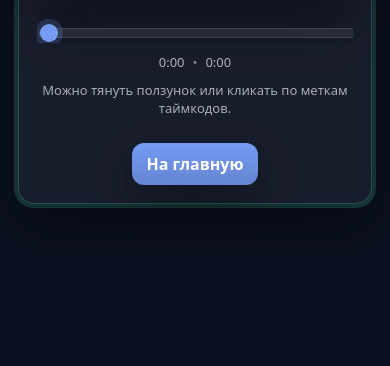
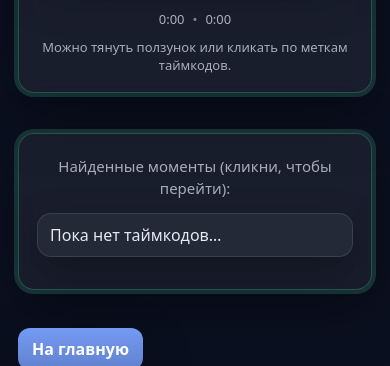
Before and after one commit to RamenRuss/TO_SAMOE, a Flask app: template templates/result.html in a window 390 px wide. Shown: the part 478-844 px from the top of the page. Run offline with Flask 3, Linux system fonts and the light colour scheme; the template is opened without the code that fills it: most values are stand-ins (such as "Sample title", 1, 10 or a date in 2020).

```diff
--- a/static/style.css
+++ b/static/style.css
@@ -911,3 +911,59 @@ html, body { overflow-x: hidden; }
 .roi-btn--ghost:hover{
   opacity: 1;
 }
+
+/* result page: video left, timestamps right */
+.result-layout{
+  display:flex;
+  gap:16px;
+  align-items:flex-start;
+}
+
+.result-left{
+  flex: 1 1 auto;
+  min-width: 320px;
+}
+
+.result-right{
+  flex: 0 0 320px;
+  border: 1px solid rgba(255,255,255,.08);
+  border-radius: 12px;
+  padding: 12px;
+  max-height: 640px;
+  overflow: auto;
+}
+
+.result-right-title{
+  margin-top: 0;
+}
+
+@media (max-width: 900px){
+  .result-layout{ flex-direction: column; }
+  .result-right{ flex-basis: auto; width: 100%; max-height: 260px; }
+}
+
+/* result: two separate cards side-by-side */
+.result-grid{
+  display: grid;
+  grid-template-columns: 1fr 340px; /* справа фикс ширина */
+  gap: 16px;
+  align-items: start;
+  margin-top: 16px;
+}
+
+.result-card-left{ min-width: 0; } /* чтобы видео не ломало сетку */
+
+.result-card-right{
+  max-height: 640px;
+  overflow: auto;
+}
+
+/* mobile */
+@media (max-width: 900px){
+  .result-grid{
+    grid-template-columns: 1fr;
+  }
+  .result-card-right{
+    max-height: 260px;
+  }
+}
--- a/templates/index.html
+++ b/templates/index.html
@@ -4,7 +4,7 @@
   <meta charset="utf-8" />
   <meta name="viewport" content="width=device-width, initial-scale=1" />
 
-  <title>Detective Web</title>
+  <title>Detective</title>
 
   <!-- Иконка вкладки -->
   <link rel="icon" type="image/x-icon" href="{{ url_for('static', filename='logo2.ico') }}">
@@ -19,7 +19,7 @@
       <div class="brand">
         <img class="brand-logo" src="{{ url_for('static', filename='logo2.ico') }}" alt="Logo">
         <div class="brand-text">
-          <h1 class="title">Detective Web</h1>
+          <h1 class="title">The eyes of God</h1>
           <p class="subtitle">Мы покажем все нарушения по вашему запросу</p>
         </div>
       </div>
--- a/templates/result.html
+++ b/templates/result.html
@@ -18,10 +18,9 @@
     data-job-id="{{ job_id }}"
     data-markers='{{ (job.timestamps or []) | tojson }}'
   >
-    <div class="card result-card">
+    <div class="card">
   <h2 class="card-title">Результаты</h2>
 
-      <!-- Тексты статуса: app.js будет обновлять -->
   <p class="card-hint" id="status_text">
     {% if job.status == "error" %}
       Ошибка ❌
@@ -49,10 +48,11 @@
       0%
     {% endif %}
   </p>
+</div>
 
-      <p class="card-hint">Найденные моменты (кликни, чтобы перейти):</p>
-      <ul class="tc-list" id="tc_list"></ul>
-
+<div class="result-grid">
+  <!-- Левая карточка: видео + таймлайн -->
+  <div class="card result-card-left">
     <div class="video-wrap">
       <video
         id="result_video"
@@ -77,10 +77,17 @@
 
       <p class="footer-note">Можно тянуть ползунок или кликать по меткам таймкодов.</p>
     </div>
+  </div>
+
+  <!-- Правая карточка: таймкоды -->
+  <aside class="card result-card-right">
+    <p class="card-hint" style="margin-top:0;">Найденные моменты (кликни, чтобы перейти):</p>
+    <ul class="tc-list" id="tc_list"></ul>
+  </aside>
+</div>
 
 <div class="result-actions">
   <a class="btn" href="/">На главную</a>
-      </div>
 </div>
 
     <script src="{{ url_for('static', filename='app.js') }}"></script>
```
Also changed, not shown: static/logo.ico (deleted). Lines whose indentation alone changed are shown as unchanged.
